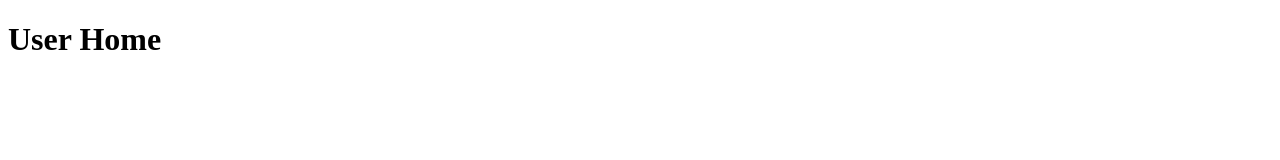
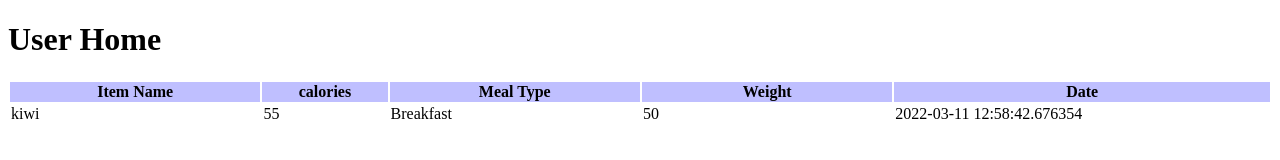
Before and after one commit to deestroy/SYSC-3010, a website: page public/home.html in a window 1280 px wide. Drawn offline with Linux system fonts and the light colour scheme.

Commit message:
add html table and function to write data to it

```diff
--- a/Controllers/login_controller.js
+++ b/Controllers/login_controller.js
@@ -20,7 +20,7 @@ async function verify(req, res){
     // const domain = payload['hd'];
     }
     verify(req.body.token, CLIENT_ID).then(()=>{
-        res.redirect('/home.html')
+        res.sendFile('./public/home.html')
     }).catch(()=>{
         console.error()
     })
--- a/public/home.html
+++ b/public/home.html
@@ -3,6 +3,30 @@
 <body>
 
 <h1>User Home</h1>
+<table id="UserData" style="width: 100%;">
+    <tbody>
+        <tr style="background-color: rgb(191, 191, 255);">
+            <th class="cell" style="width: 20%;">  Item Name  </th>
+            <th class="cell" style="width: 10%;">  calories  </th>
+            <th class="cell" style="width: 20%;">Meal Type</th>
+            <th class="cell" style=" width: 20%;">Weight</th>
+            <th>Date</th>
+    </tr></tbody></table>
 
+
+
+<script>
+    var table = document.getElementById('UserData')
+    function addItem(item){
+        if(item!=null){
+
+
+            table.innerHTML+=`<tr><td>${item.Meal_Name}</td><td>${item.calories}</td><td>${item.Meal_Type}</td><td>${item.Weight}</td><td>${item.Date}</td></tr>`
+        }
+
+    }
+   addItem({Meal_Name:'kiwi',calories:55,Meal_Type:'Breakfast',Weight:50,Date:"2022-03-11 12:58:42.676354" })
+
+</script>
 </body>
 </html>
--- a/public/login.js
+++ b/public/login.js
@@ -5,12 +5,6 @@ function onSignIn(googleUser) {
     var xhr = new XMLHttpRequest();
     xhr.open('POST', '/login');
     xhr.setRequestHeader('Content-Type', 'application/json');
-    xhr.onload = function(){
-      if(xhr.responseText == 'success'){
-        console.log("success");
-
-      }
-    }
 
     xhr.send(JSON.stringify({token: id_token}));
     }
```
Also changed, not shown: server.js (+12 -3 lines).
